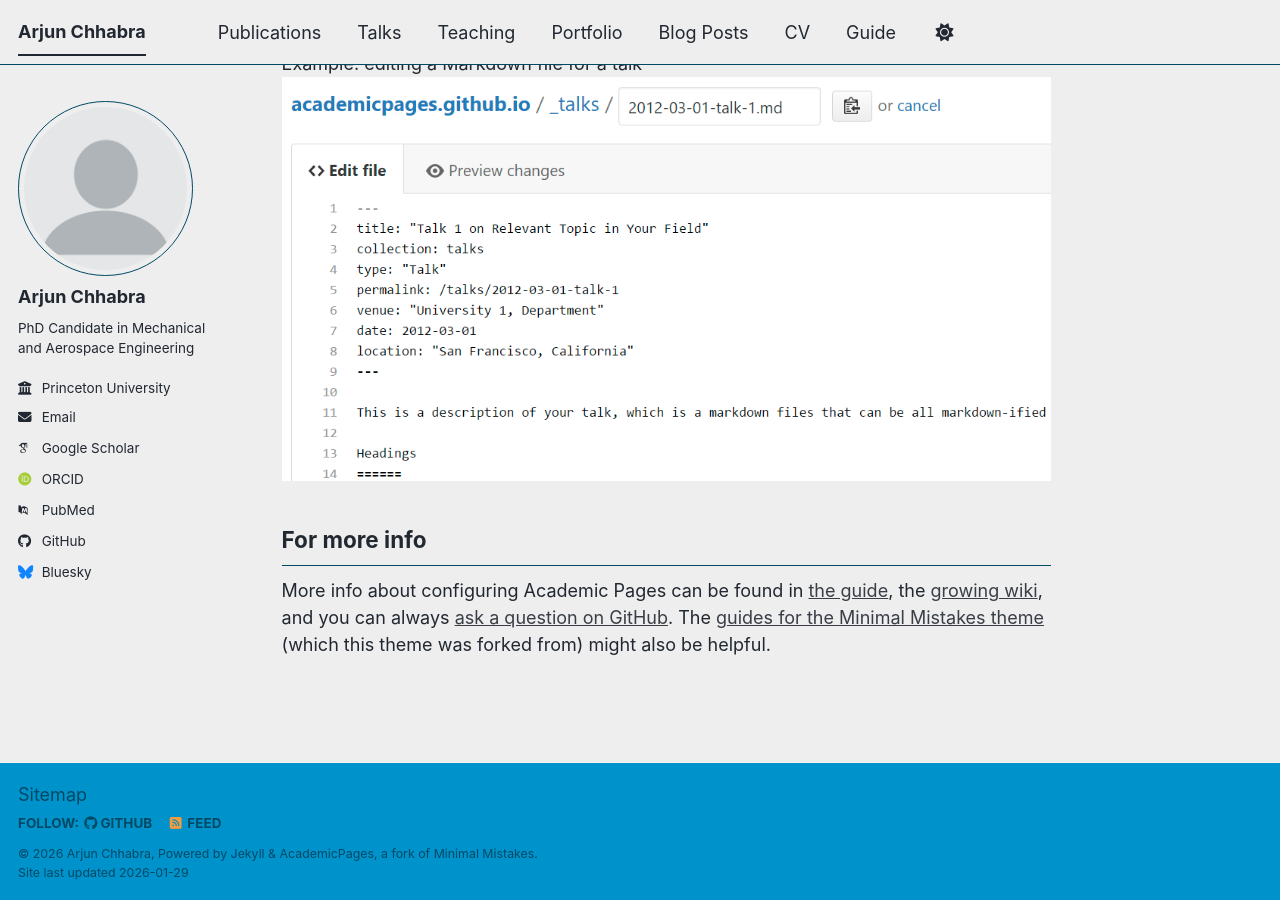
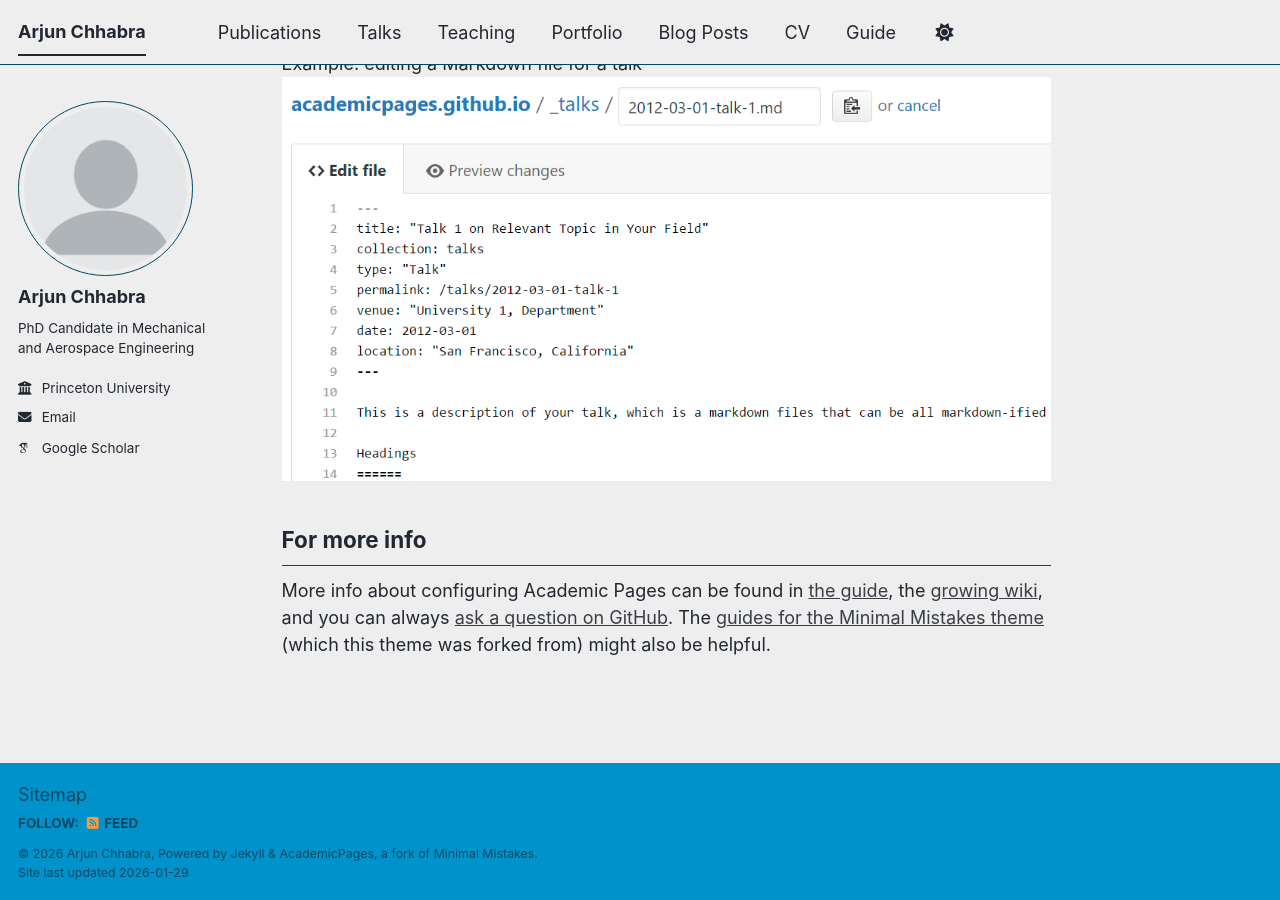
Before and after one commit to arjunchh/arjunchh.github.io, a Jekyll site: the page built from _pages/about.md, in a window 1280 px wide and 900 px high, scrolled down 2720 px. Built offline with Jekyll 4.4.1, drawn with Linux system fonts in a browser that asks for light colours; some web fonts are replaced; a script bundle is joined from its source files by our own code; library files that are not in the unit come from our copies; some of the changed lines change nothing that is shown.

Commit message:
update 2

```diff
--- a/_config.yml
+++ b/_config.yml
@@ -35,13 +35,13 @@
   # Academic websites
   academia         : # URL
   arxiv            : # URL - Update with the correct link to your profile
-  googlescholar    : "https://scholar.google.com/citations?user=PS_CX0AAAAAJ"
+  googlescholar    : "https://scholar.google.com/citations?user=Fx51CFkAAAAJ&hl=en"
   inspire-hep      : # URL
   impactstory      : # URL
-  orcid            : "https://orcid.org/yourorcidurl"
+  orcid            : # "https://orcid.org/yourorcidurl"
   semantic         : # URL
   ssrn             : # URL
-  pubmed           : "https://www.ncbi.nlm.nih.gov/pubmed/?term=john+snow"
+  pubmed           : # "https://www.ncbi.nlm.nih.gov/pubmed/?term=john+snow"
   researchgate     : # URL
   scopus           : # URL
   zotero           : # URL
@@ -51,13 +51,13 @@
   bitbucket        : # Username - Update with your username on the site
   codepen          : # Username
   dribbble         : # Username
-  github           : "academicpages"
+  github           : #""
   kaggle           : # Username
   stackoverflow    : # User number or user number and name (i.e., use "1" or "1/jeff-atwood")
 
   # Social media
   artstation       : # Username
-  bluesky          : "bsky.app" # Replace this with you Bluesky username
+  bluesky          : #"bsky.app" # Replace this with you Bluesky username
   facebook         : # Username
   flickr           : # Username
   foursquare       : # Username
```
